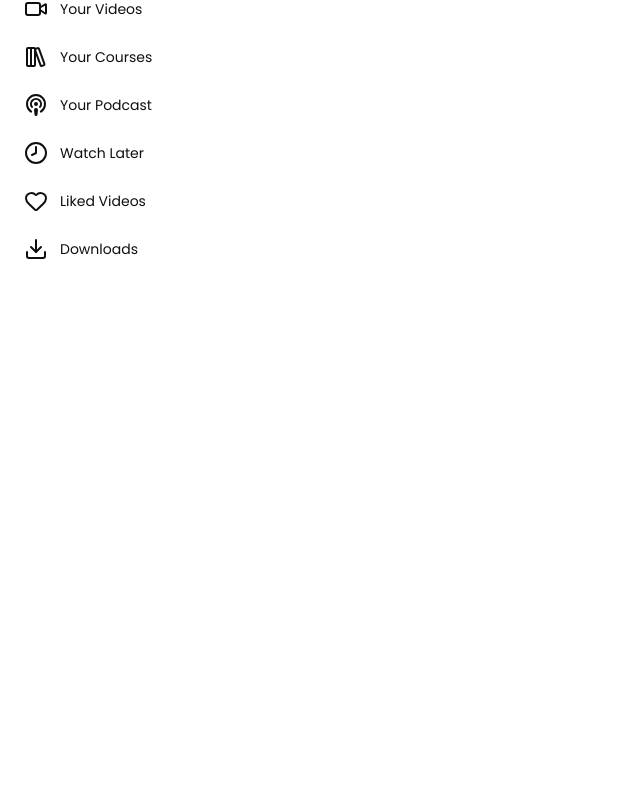
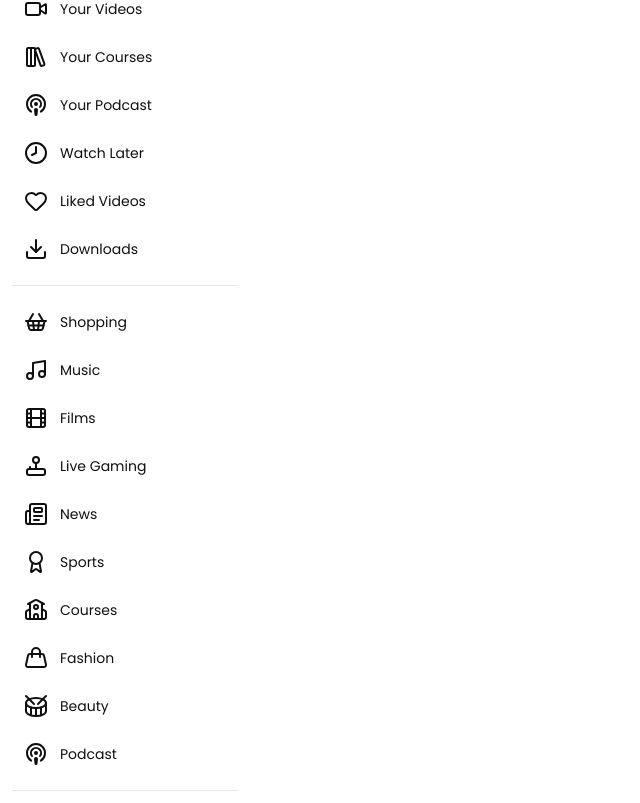
Before and after one commit to Ashish-kumar2020/stream_vibe, a React (Vite) app: page / in a window 1280 px wide. Shown: the part 396-1199 px from the top of the page, without its empty margins (0-640 px from the left). Before the commit the page ends 860 px from the top, so only its background shows below. Built offline with nearby package versions, Linux system fonts and the light colour scheme.

Commit message:
added more options

```diff
--- a/src/components/SideNavBar.tsx
+++ b/src/components/SideNavBar.tsx
@@ -1,19 +1,28 @@
 import {
   AudioWaveform,
+  Award,
   Clock8,
   Download,
+  Drum,
   Film,
+  FilmIcon,
+  Handbag,
   Heart,
   History,
   House,
+  Joystick,
   LibraryBig,
   ListPlus,
+  Music,
+  Newspaper,
   Podcast,
+  School,
+  ShoppingBasket,
   Video,
 } from "lucide-react";
 import { useState } from "react";
 import OptionsPage from "../pages/SideBar/OptionsPage";
-import type { Option, YouOptions } from "../types/OptionsTypes";
+import type { Explore, Option, YouOptions } from "../types/OptionsTypes";
 
 const SideNavBar = () => {
   const options: Option[] = [
@@ -34,6 +43,19 @@ const SideNavBar = () => {
     { title: "Downloads", icon: <Download /> },
   ];
 
+  // Shopping Music Films Live Gaming News Sport Courses Fashion & beauty Podcast
+  const explore : Explore[] = [
+    {title: "Shopping", icon : <ShoppingBasket/>},
+    {title: "Music" , icon : <Music/>},
+    {title: "Films" ,icon: <FilmIcon/>},
+    {title: "Live Gaming", icon: <Joystick/>},
+    {title: "News", icon: <Newspaper/>},
+    {title: "Sports" , icon: <Award/>},
+    {title : "Courses", icon: <School/>},
+    {title: "Fashion", icon: <Handbag/>},
+    {title: "Beauty", icon:<Drum/>},
+    {title: "Podcast", icon: <Podcast/>}
+  ]
   const [selected, setSelected] = useState(
     options.find((o) => o.default)?.title || "Home"
   );
@@ -62,7 +84,24 @@ const SideNavBar = () => {
                     setSelected={setSelected}
                 />
             ))
-        }</ul>
+        }
+        </ul>
+        <hr className="mt-4" />
+        </div>
+
+        <div className="mt-4">
+        <ul className="space-y-2">{
+            explore.map((option) => (
+                <OptionsPage
+                    key={option.title}
+                    option={option}
+                    selected={selected}
+                    setSelected={setSelected}
+                />
+            ))
+        }
+        </ul>
+        <hr className="mt-4" />
         </div>
       </div>
     </div>
--- a/src/types/OptionsTypes.tsx
+++ b/src/types/OptionsTypes.tsx
@@ -10,3 +10,8 @@ export interface YouOptions {
   title: string;
   icon: JSX.Element;
 }
+
+export interface Explore{
+  title: string;
+  icon: JSX.Element;
+}
```
